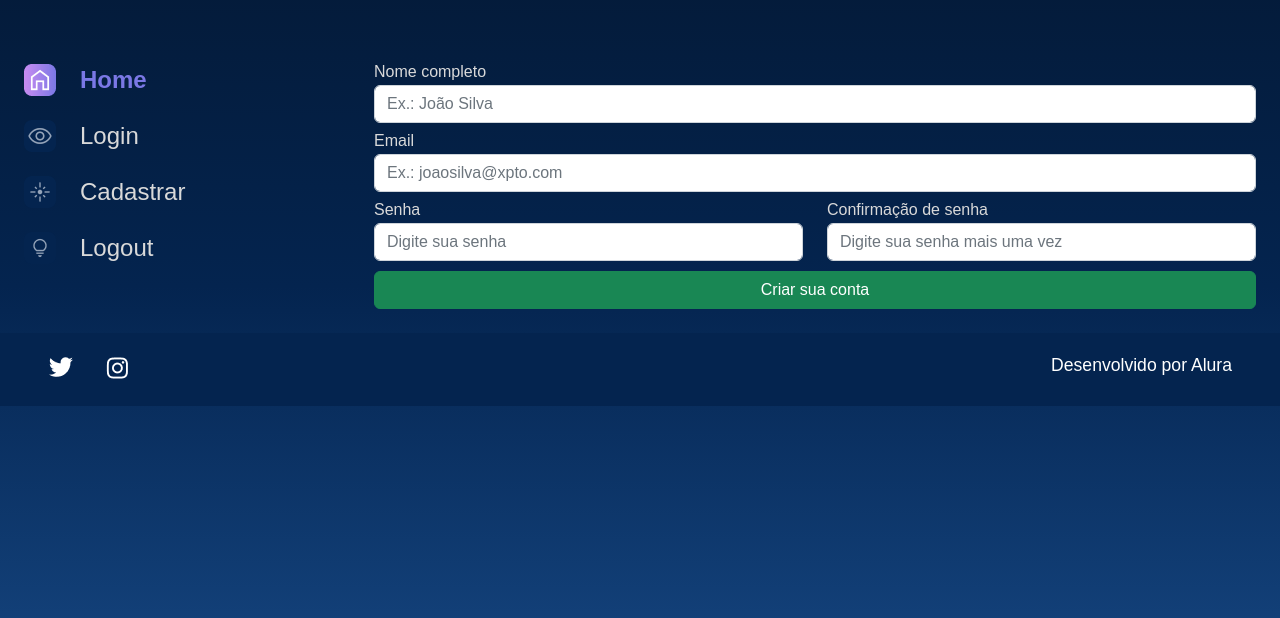
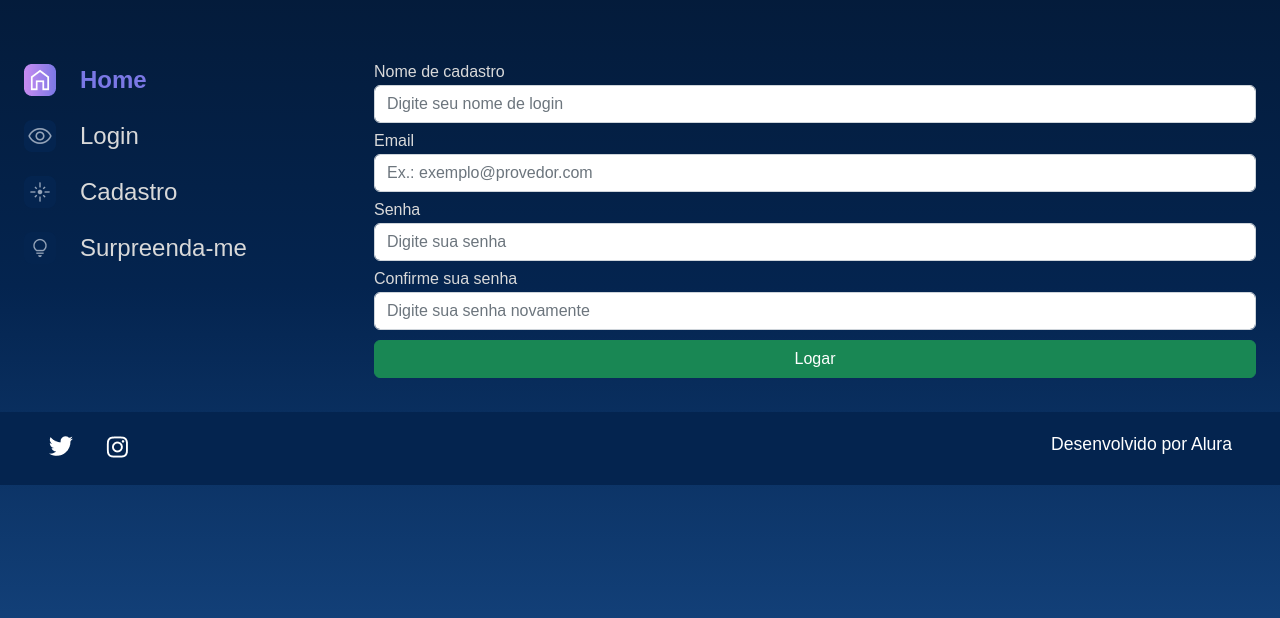
Before and after one commit to KaioVinicios/Alura, a Django app: page /cadastro in a window 1280 px wide. Shown: the part 114-732 px from the top of the page. Run offline with Django 5.2, Linux system fonts and the light colour scheme.

Commit message:
Adicionando formulário de cadastro e estilos.

```diff
--- a/AluraSpace/templates/usuarios/cadastro.html
+++ b/AluraSpace/templates/usuarios/cadastro.html
@@ -17,51 +17,20 @@
 </head>
 
 <body>
-    <div class="pagina-inicial">
-        <header class="cabecalho">
-            <img src="{% static '/assets/logo/Logo(2).png' %}" alt="Logo da Alura Space" />
-            <div class="cabecalho__busca">
-                <div class="busca__fundo">
-                    <form action="{% url 'buscar' %}">
-                        <input  class="busca__input" type="text" name="buscar" placeholder="O que você procura?">
-                        <button type="submit">
-                            <img class="busca__icone" src="{% static '/assets/ícones/1x/search.png' %}" alt="ícone de search">
-                        </button>
-                    </form>
-                </div>
-            </div>
-        </header>
-        <main class="principal">
-            <section class="menu-lateral">
-                <nav class="menu-lateral__navegacao">
-                    <a href="{% url 'index' %}"><img src="{% static '/assets/ícones/1x/Home - ativo.png' %}"> Home</a>
-                    <a href="{% url 'login' %}"><img src="{% static '/assets/ícones/1x/Mais vistas - inativo.png' %}"> Login</a>
-                    <a href="{% url 'cadastro' %}"><img src="{% static '/assets/ícones/1x/Novas - inativo.png' %}"> Cadastrar</a>
-                    <a href="#"><img src="{% static '/assets/ícones/1x/Surpreenda-me - inativo.png' %}"> Logout</a>
-                </nav>
-            </section>
+    {% include "galeria/partials/_menu.html" %}
             <section class="galeria" style="margin-left: 5em">
                 <form action="" method="">
+                    {% csrf_token %}
                     <div class="row">
+                        {% for field in form.visible_fields  %}
                         <div class="col-12 col-lg-12" style="margin-bottom: 10px;">
-                            <label for="nome_cadastro" style="color:#D9D9D9; margin-bottom: 5px;"><b>Nome completo</b></label>
-                            <input type="text" class="form-control" name="nome_cadastro" placeholder="Ex.: João Silva" required>
+                            <label style="color:#D9D9D9; margin-bottom: 5px;" for="{{ field.id_for_label }}">{{ field.label }}</label>
+                            {{ field }}
                         </div>
-                        <div class="col-12 col-lg-12" style="margin-bottom: 10px;">
-                            <label for="email" style="color:#D9D9D9; margin-bottom: 5px;"><b>Email</b></label>
-                            <input type="email" class="form-control" name="email" placeholder="Ex.: joaosilva@xpto.com" required>
-                        </div>
-                        <div class="col-12 col-lg-6" style="margin-bottom: 10px;">
-                            <label for="password1" style="color:#D9D9D9; margin-bottom: 5px;"><b>Senha</b></label>
-                            <input type="password" class="form-control" name="password1" placeholder="Digite sua senha" required>
-                        </div>
-                        <div class="col-12 col-lg-6" style="margin-bottom: 10px;">
-                            <label for="password2" style="color:#D9D9D9; margin-bottom: 5px;"><b>Confirmação de senha</b></label>
-                            <input type="password" class="form-control" name="password2" placeholder="Digite sua senha mais uma vez" required>
-                        </div>
-                        <div class="col-12 text-center">
-                            <button class="btn btn-success col-12" style="padding: top 5px;" type="submit">Criar sua conta</button>
-                        </div>
+                        {% endfor %}
+                    </div>
+                    <div class="col-12 col-lg-12" style="margin-bottom: 10px;">
+                        <button class="btn btn-success col-12" style="padding: top 5px;" type="submit">Logar</button>
                     </div>
                 </form>
             </section>
--- /dev/null
+++ b/AluraSpace/usuarios/forms.py
@@ -0,0 +1,71 @@
+from django import forms
+
+class LoginForms(forms.Form):
+    nome_login = forms.CharField(
+        label='Nome de login',
+        required=True,
+        max_length=100,
+        widget=forms.TextInput(
+            attrs={
+                'class': 'form-control',
+                'placeholder': 'Digite seu nome de login'
+            }
+        )
+    )
+    senha = forms.CharField(
+        label='Senha',
+        required=True,
+        max_length=70,
+        widget=forms.PasswordInput(
+            attrs={
+                'class': 'form-control',
+                'placeholder': 'Digite sua senha'
+            }
+        )
+    )
+
+class CadastroForms(forms.Form):
+    nome_cadastro = forms.CharField(
+        label='Nome de cadastro',
+        required=True,
+        max_length=100,
+        widget=forms.TextInput(
+            attrs={
+                'class': 'form-control',
+                'placeholder': 'Digite seu nome de login'
+            }
+        )
+    )
+    email = forms.EmailField(
+        label='Email',
+        required=True,
+        max_length=100,
+        widget=forms.EmailInput(
+            attrs={
+                'class': 'form-control',
+                'placeholder': 'Ex.: exemplo@provedor.com'
+            }
+        )
+    )
+    senha1 = forms.CharField(
+        label='Senha',
+        required=True,
+        max_length=100,
+        widget=forms.PasswordInput(
+            attrs={
+                'class': 'form-control',
+                'placeholder': 'Digite sua senha'
+            }
+        )
+    )
+    senha2 = forms.CharField(
+        label='Confirme sua senha',
+        required=True,
+        max_length=100,
+        widget=forms.PasswordInput(
+            attrs={
+                'class': 'form-control',
+                'placeholder': 'Digite sua senha novamente'
+            }
+        )
+    )
--- a/AluraSpace/usuarios/views.py
+++ b/AluraSpace/usuarios/views.py
@@ -1,7 +1,10 @@
 from django.shortcuts import render
+from usuarios.forms import LoginForms, CadastroForms
 
 def login(request):
-    return render(request, 'usuarios/login.html')
+    form = LoginForms()
+    return render(request, 'usuarios/login.html', {'form': form})
 
 def cadastro(request):
-    return render(request, 'usuarios/cadastro.html')
+    form = CadastroForms()
+    return render(request, 'usuarios/cadastro.html', {'form': form})
```
Also changed, not shown: AluraSpace/templates/usuarios/login.html (+9 -32 lines).
